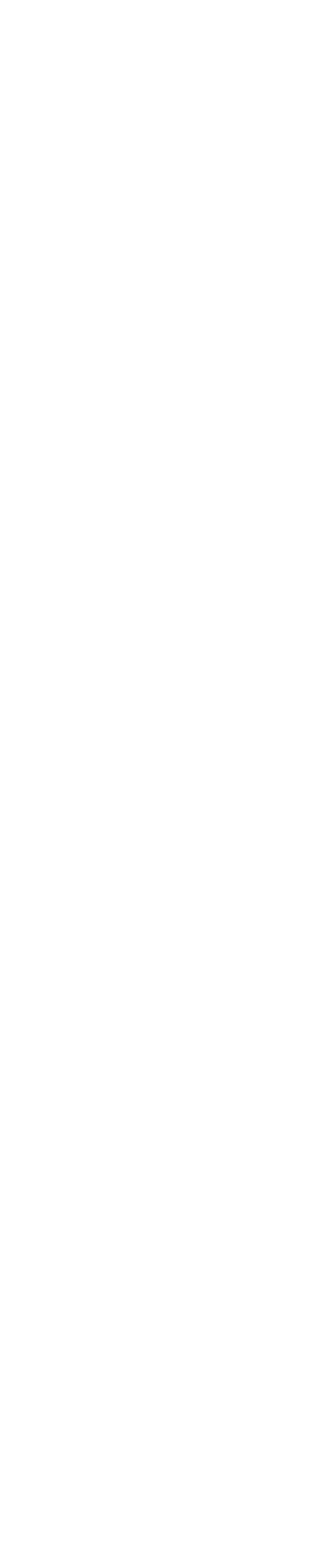
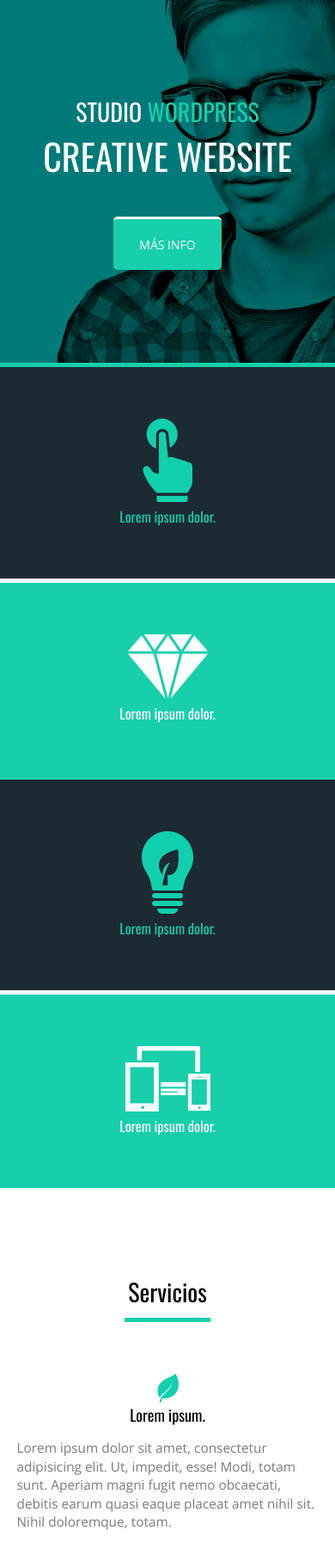
Before and after one commit to escuelaartegranada/redu, a plain HTML site: page index.html in a window 390 px wide. Shown: the top 1816 px of the page at 86% size. Before the commit the page ends 844 px from the top, so only its background shows below. Drawn offline with nearby package versions, Linux system fonts and the light colour scheme.

Commit message:
Solución ejercicio Responsive

```diff
--- a/css/estilo.css
+++ b/css/estilo.css
@@ -4,14 +4,178 @@
 	box-sizing:border-box;
 	text-decoration: none;
 	list-style: none;
-	font-family: 'Open Sans', sans-serif;
 }
 
 body, html {
+	font-family: 'Open Sans', sans-serif;
 	font-size:14px;
 }
 
 h1,h2,h3,h4,h5,h6{
 	font-family: 'Oswald', sans-serif;
+	font-weight: normal;
+}
+
+header#header{
+	width: 100%;
+	min-height: 100vh;
+	background: url(../img/fondoCabecera.png) no-repeat center center ;
+	background-size: cover;
+	display: flex;
+	justify-content: center;
+	align-items: center;
+	flex-flow:column;
+	color: #fff;
+}
+
+header#header h1{
+	font-size: 2rem;
+	text-transform: uppercase;
+}
+
+header#header h1 span {
+	color: rgb(24, 207, 171);
+}
+header#header h2{
+	font-size: 3rem;
+	text-transform: uppercase;
+}
+header#header a{
+	color: #fff;
+	text-transform: uppercase;
+	background-color: rgb(24, 207, 171);
+	display: inline-block;
+	padding: 20px 30px;
+	margin-top: 40px;
+	border-radius: 5px;
+	border-top: solid 3px #fff;
+}
+
+section#llamadas{
+	width: 100%;
+	display: -ms-flex;
+	display: flex;
 
 }
+
+section#llamadas div{
+	flex:1;
+	text-align: center;
+	padding: 100px 0;
+
+}
+
+section#llamadas div:nth-child(2n){
+	color: #fff;
+	border-top: 5px solid #fff;
+	background-color: rgb(24, 207, 171);
+}
+
+section#llamadas div:nth-child(2n+1){
+	border-top: 5px solid rgb(24, 207, 171);
+	color: rgb(24, 207, 171);
+	background-color: rgb(28, 42, 51);
+}
+
+section#servicios {
+	width: 70%;
+	margin: 0 auto;
+	display: flex;
+	justify-content: space-between;
+	flex-wrap:wrap;
+	padding: 100px 0;
+}
+
+section#servicios h2{
+	width: 100%;
+	text-align: center;
+	font-size: 2rem;
+}
+section#servicios h2:after{
+	content: "";
+	display: block;
+	background-color: rgb(24, 207, 171);
+	width: 100px;
+	height: 5px;
+	margin: 10px auto;
+}
+section#servicios article{
+	width: 30%;
+	margin:50px 0;
+	}
+section#servicios article div {
+	display: flex;
+	align-items: center;
+	margin-bottom: 15px;
+}
+
+section#servicios article div h4{
+	font-size: 1.3rem;
+	margin-left: 20px;
+
+}
+
+section#servicios article p{
+	font-size: 1.1rem;
+	line-height: 140%;
+	color: #7c7c7c;
+
+}
+
+@media screen and (max-width: 768px){
+
+	section#llamadas div{
+	padding: 60px 0;
+
+}
+
+section#servicios {
+	width: 90%;
+}
+
+}
+
+
+@media screen and (max-width: 530px) {
+
+section#llamadas{
+	flex-wrap:wrap;
+
+}
+
+section#llamadas div{
+flex-basis:50%;
+}
+
+section#servicios article{
+	width: 50%;
+	}
+
+}
+
+@media screen and (max-width: 420px) {
+
+header#header{
+	width: 100%;
+	min-height: 50vh;
+
+}
+
+section#llamadas div{
+flex-basis:100%;
+}
+
+section#servicios article{
+	width: 100%;
+
+	}
+section#servicios article div {
+	flex-flow:column;
+}
+
+section#servicios article div h4{
+	margin-left: 0px;
+
+}
+
+}
--- a/index.html
+++ b/index.html
@@ -10,5 +10,76 @@
 	</head>
 	<body>
 
+		<header id="header">
+			<h1>Studio <span>WordPress</span></h1>
+			<h2>Creative Website</h2>
+			<a href="#">Más info</a>
+		</header>
+
+		<section id="llamadas">
+
+			<div>
+				<img src="img/icon1.png" alt="">
+				<h3>Lorem ipsum dolor.</h3>
+			</div>
+			<div>
+				<img src="img/icon2.png" alt="">
+				<h3>Lorem ipsum dolor.</h3>
+			</div>
+			<div>
+				<img src="img/icon3.png" alt="">
+				<h3>Lorem ipsum dolor.</h3>
+			</div>
+			<div>
+				<img src="img/icon4.png" alt="">
+				<h3>Lorem ipsum dolor.</h3>
+			</div>
+		</section>
+
+		<section id="servicios">
+			<h2>Servicios</h2>
+			<article>
+				<div>
+					<img src="img/icon5.png"  alt="">
+					<h4>Lorem ipsum.</h4>
+				</div>
+				<p>Lorem ipsum dolor sit amet, consectetur adipisicing elit. Ut, impedit, esse! Modi, totam sunt. Aperiam magni fugit nemo obcaecati, debitis earum quasi eaque placeat amet nihil sit. Nihil doloremque, totam.</p>
+			</article>
+			<article>
+				<div>
+					<img src="img/icon6.png" alt="">
+					<h4>Lorem ipsum.</h4>
+				</div>
+				<p>Lorem ipsum dolor sit amet, consectetur adipisicing elit. Fugiat rerum dolores tempore, nesciunt provident hic obcaecati quam corrupti amet quos nostrum ab necessitatibus quo! Voluptates nisi ipsum quisquam hic quo!</p>
+			</article>
+			<article>
+				<div>
+					<img src="img/icon7.png" alt="">
+					<h4>Lorem ipsum.</h4>
+				</div>
+				<p>Lorem ipsum dolor sit amet, consectetur adipisicing elit. Rem perspiciatis nisi iste fugit adipisci ullam repudiandae? Fuga odio error minus veniam sit cumque eos commodi repellat, quisquam quia magni, illo?</p>
+			</article>
+			<article>
+				<div>
+					<img src="img/icon8.png" alt="">
+					<h4>Lorem ipsum.</h4>
+				</div>
+				<p>Lorem ipsum dolor sit amet, consectetur adipisicing elit. Modi quaerat asperiores eligendi nemo libero. Ut praesentium quas rem quia culpa illum, nulla, pariatur laudantium, repellendus facilis consequuntur est reiciendis quasi.</p>
+			</article>
+			<article>
+				<div>
+					<img src="img/icon9.png" alt="">
+					<h4>Lorem ipsum.</h4>
+				</div>
+				<p>Lorem ipsum dolor sit amet, consectetur adipisicing elit. Cum ratione laborum voluptatibus hic harum dignissimos. Saepe pariatur, laborum, assumenda accusantium mollitia officiis unde odio rem, veritatis quaerat eligendi perferendis nulla.</p>
+			</article>
+			<article>
+				<div>
+					<img src="img/icon10.png" alt="">
+					<h4>Lorem ipsum.</h4>
+				</div>
+				<p>Lorem ipsum dolor sit amet, consectetur adipisicing elit. Minima nemo iste totam unde minus dolor, vero officia ex, blanditiis fugiat ipsum ipsa recusandae mollitia repudiandae nostrum iure deserunt repellat expedita.</p>
+			</article>
+		</section>
 	</body>
 	</html>
```
